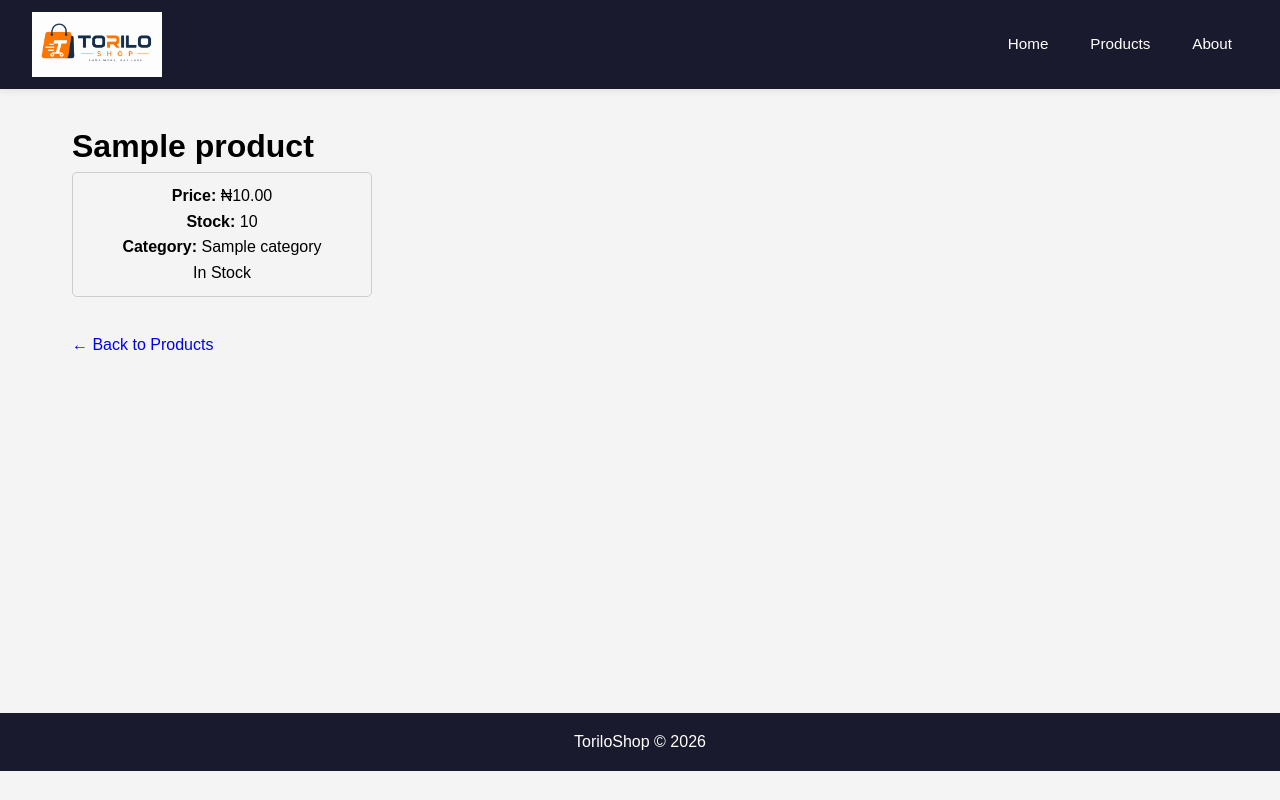
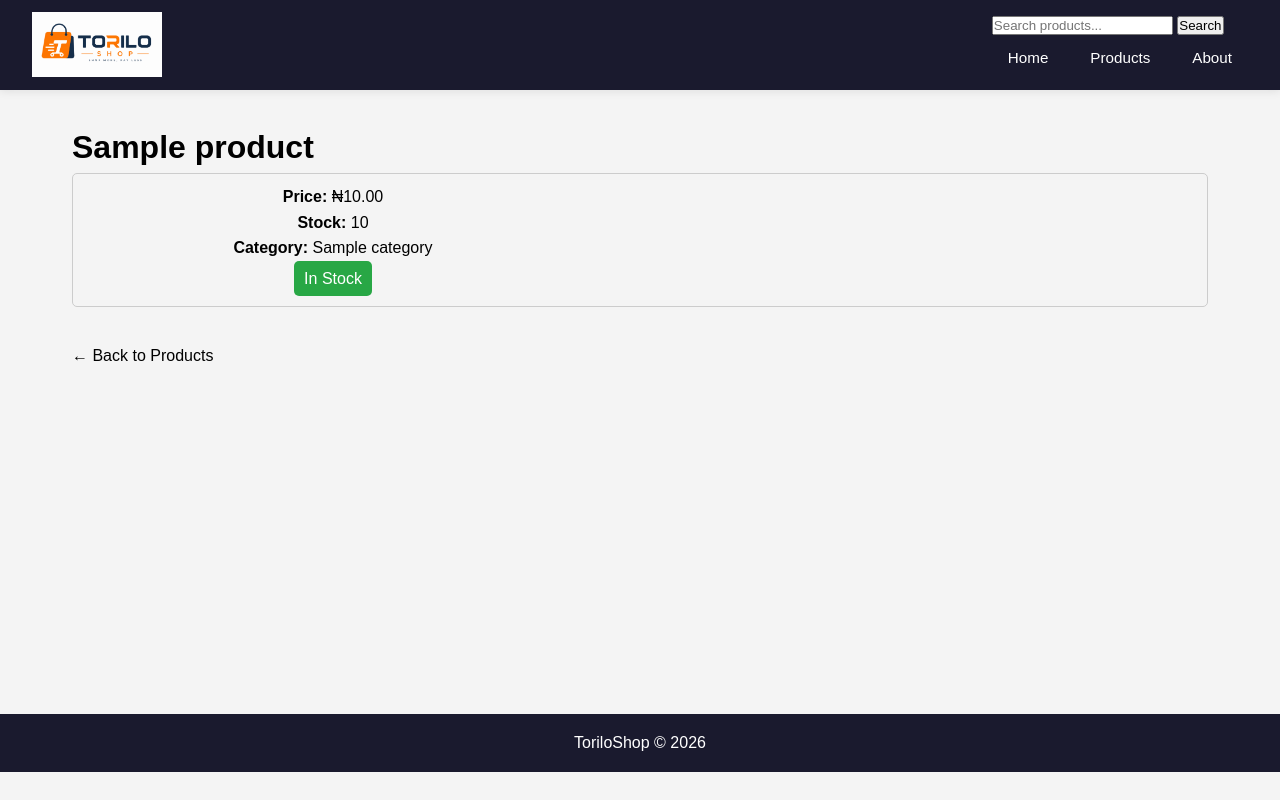
Before and after one commit to olamide-15/olamide-alimi-backend-dune-cohort, a Django app: page /products/1/ in a window 1280 px wide. Run offline with Django 5.2, Linux system fonts and the light colour scheme; tables that the repository leaves empty hold one stand-in row (values such as "Sample post").

Commit message:
now
Co-authored-by: Copilot <copilot@github.com>

```diff
--- a/module-10/products/admin.py
+++ b/module-10/products/admin.py
@@ -22,4 +22,3 @@ class ProductAdmin(admin.ModelAdmin):
 class CategoryAdmin(admin.ModelAdmin):
     list_display = ['name',]
     search_fields = ['name']
-    list_filter = ['category', 'is_available']
--- a/module-10/products/templates/base.html
+++ b/module-10/products/templates/base.html
@@ -10,6 +10,8 @@
   <link rel='stylesheet' href="{% static 'css/main.css' %}">
   <link rel="stylesheet" href="{% static 'css/product.css' %}">
   <link rel="stylesheet" href="{% static 'css/home.css' %}">
+  <link rel="stylesheet" href="{% static 'css/detail.css' %}">
+
 
 
 </head>
@@ -21,12 +23,19 @@
     <a href="/" class="logo">
       <img src="{% static 'images/logo.png' %}" alt="ToriloShop Logo">
     </a>
+    <div class="navRight">
+       <form method="GET" action="">
+            <input type="text" name="product-name" value="{{ product_name }}" placeholder="Search products...">
+            <button type="submit">Search</button>
+       </form>
 
-    <div class="nav-links">
-      <a href="/">Home</a>
-      <a href="/products">Products</a>
-      <a href="/about">About</a>
+      <div class="nav-links">
+        <a href="/">Home</a>
+        <a href="/products">Products</a>
+        <a href="/about">About</a>
+      </div>
     </div>
+
   </nav>
 
   <main>
--- a/module-10/products/templates/products/product_detail.html
+++ b/module-10/products/templates/products/product_detail.html
@@ -2,18 +2,18 @@
 
 {% block content %}
 <h1>{{ product.name }}</h1>
-<div class="card" style="max-width: 300px">
+<div class="card" >
     <div class="card-body">
         <p><strong>Price:</strong> ₦{{ product.price }}</p>
         <p><strong>Stock:</strong> {{ product.stock }}</p>
         <p><strong>Category:</strong> {{ product.category }}</p>
         {% if product.stock > 0 %}
-        <span class="badge bg-success">In Stock</span>
+        <span class="bad1">In Stock</span>
         {% else %}
-        <span class="badge bg-danger">Out of Stock</span>
+        <span class="bad2">Out of Stock</span>
         {% endif %}
     </div>
 </div>
 <br>
-<a href="/products/" class="btn btn-dark">← Back to Products</a>
+<a href="/products/" class="btn">← Back to Products</a>
 {% endblock %}
--- a/static/css/product.css
+++ b/module-10/static/css/detail.css
@@ -1,37 +1,25 @@
-*{
-    margin: 0;
-    padding: 0;
-    box-sizing: border-box;
-}
-
-.container{
-    max-width: 1200px;
-    margin: 20px auto;
-    padding: 0 20px;
-    display: flex;
-    flex-direction: column;
-}
-
 .card{
-    border: 2px solid #ccc;
+    border: 1px solid #ccc;
     border-radius: 5px;
     padding: 10px;
-    margin-bottom: 10px;
 }
 
 .card-body{
     display: flex;
     flex-direction: column;
     align-items: center;
+    max-width: 500px;
+
 }
 
-.stock{
+.bad1{
     background-color: #28a745;
     color: white;
     padding: 5px 10px;
     border-radius: 5px;
 }
-.oos{
+
+.bad2{
     background-color: #dc3545;
     color: white;
     padding: 5px 10px;
@@ -40,5 +28,5 @@
 
 a{
     text-decoration: none;
-    color: #333;
+    color: #000;
 }
--- a/module-10/static/css/main.css
+++ b/module-10/static/css/main.css
@@ -35,6 +35,12 @@ nav {
   display: flex;
   align-items: center;
   gap: 10px;
+}
+
+.navRight {
+  /* display: flex; */
+  justify-content: space-between;
+  gap: 15px;
 }
 
 /* Nav links */
--- a/module-10/static/css/product.css
+++ b/module-10/static/css/product.css
@@ -4,8 +4,19 @@
     box-sizing: border-box;
 }
 
+.container{
+    display: flex;
+    gap: 20px;
+}
+
+.product-card{
+    border-radius: 5px;
+    padding: 10px;
+    margin: 10px;
+    width: 400px;
+}
+
 .card{
-    border: 1px solid #ccc;
     border-radius: 5px;
     padding: 10px;
     margin-bottom: 10px;
@@ -16,6 +27,7 @@
     flex-direction: column;
     align-items: center;
 }
+
 
 .stock{
     background-color: #28a745;
@@ -32,4 +44,5 @@
 
 a{
     text-decoration: none;
+    color: blue;
 }
```
Also changed, not shown: module-10/products/templates/products/product_list.html (+3 -6 lines), static/css/main.css (deleted, +0 -109 lines), static/js/main.js (deleted, +0 -30 lines), static/images/beats-by-dre.jpeg (deleted), static/images/logo.png (deleted).
